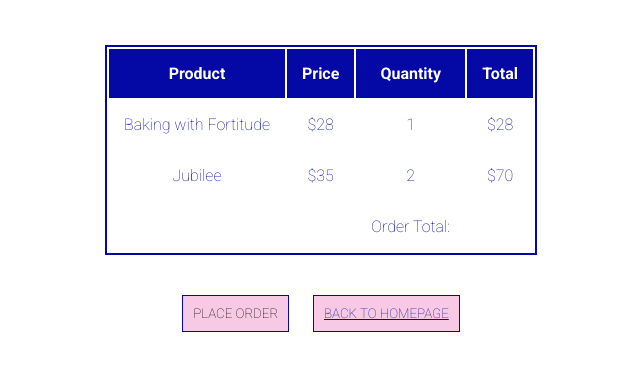
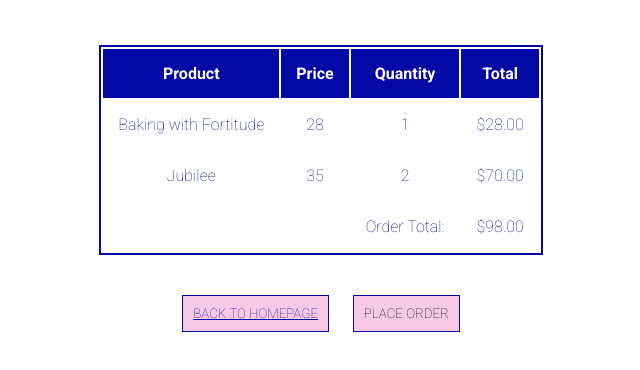
Before and after one commit to michellerenehey/e-commerce-site, a website with bundled scripts: page cart/index.html in a window 1280 px wide. Shown: the part 206-576 px from the top of the page, without its empty margins (319-959 px from the left). Built offline with nearby package versions, Linux system fonts and the light colour scheme; a web font is replaced by a local one.

Commit message:
added render-line-item function and toUSD function

```diff
--- a/cart/cart.js
+++ b/cart/cart.js
@@ -3,6 +3,9 @@
 // get the product from the cookbook arrray, so that we can acess name + price
 // we'll use findById for that!
 // finally, create the table using/building DOM elements
+// loop through each item in the cart (cart-data) and update the html
+// elements accordingly
+// rows in my HTML table correspond to items in the cart
 
 // <<tr>
 //     <td>Baking with Fortitude</td>
@@ -13,23 +16,19 @@
 
 import { cookbooks } from '../data/cookbooks.js';
 import { cart } from '../data/cart-data.js';
-import { findById } from '../utils.js';
+import { renderLineItem } from '../render-line-item.js';
+import { calcOrderTotal, findById, toUSD } from '../utils.js';
 
 // grab elements from HTML
 const tbody = document.getElementById('table-body');
 
 for (let cartItem of cart) {
     const bookData = findById(cartItem.id, cookbooks);
-    const tr = document.createElement('tr');
-    const tdName = document.createElement('td');
-    tdName.textContent = bookData.name;
-    const tdPrice = document.createElement('td');
-    tdPrice.textContent = `$${bookData.price}`;
-    const tdQty = document.createElement('td');
-    tdQty.textContent = cartItem.qty;
-    const tdTotal = document.createElement('td');
-    tdTotal.textContent = `$${cartItem.qty * bookData.price}`;
 
-    tr.append(tdName, tdPrice, tdQty, tdTotal);
-    tbody.append(tr);
+    const tr = renderLineItem(cartItem, bookData);
+    tbody.appendChild(tr);
 }
+
+const orderTotal = calcOrderTotal(cart, cookbooks);
+const tdOrderTotal = document.getElementById('order-total');
+tdOrderTotal.textContent = toUSD(orderTotal);
--- a/cart/index.html
+++ b/cart/index.html
@@ -31,11 +31,10 @@
             <td id="order-total"></td>
         </tfoot>
     </table>
-    <button id="order-button">Place Order</button>
     <button>
         <a href="../index.html">Back to Homepage</a>
     </button>
-
+    <button id="order-button">Place Order</button>
     <script type="module" src="./cart.js"></script>
 </body>
 </html>
--- a/data/cookbooks.js
+++ b/data/cookbooks.js
@@ -5,7 +5,7 @@ export const cookbooks = [
         img: './assets/fortitude.jpeg',
         author: 'Dee Rettali',
         publisher: 'Bloomsbury',
-        price: 28.00,
+        price: 28,
     },
     {
         id: '2',
@@ -13,7 +13,7 @@ export const cookbooks = [
         img: './assets/jubilee.jpeg',
         author: 'Toni-Tipton Martin',
         publisher: 'Clarkson Potter',
-        price: 35.00,
+        price: 35,
     },
     {
         id: '3',
--- /dev/null
+++ b/render-line-item.js
@@ -0,0 +1,21 @@
+import { toUSD } from './utils.js';
+
+export function renderLineItem(cartItem, bookData) {
+    const tr = document.createElement('tr');
+
+    const tdName = document.createElement('td');
+    tdName.textContent = bookData.name;
+
+    const tdPrice = document.createElement('td');
+    tdPrice.textContent = bookData.price;
+
+    const tdQty = document.createElement('td');
+    tdQty.textContent = cartItem.qty;
+
+    const tdTotal = document.createElement('td');
+    const usdTotal = cartItem.qty * bookData.price;
+    tdTotal.textContent = toUSD(usdTotal);
+
+    tr.append(tdName, tdPrice, tdQty, tdTotal);
+    return tr;
+}
--- a/utils.js
+++ b/utils.js
@@ -10,3 +10,17 @@ export function findById(id, itemList){
         }
     }
 }
+
+export function calcOrderTotal(cart, itemList) {
+    let orderTotal = 0;
+    for (let item of cart) {
+        const book = findById(item.id, itemList);
+        orderTotal = orderTotal + book.price * item.qty;
+    }
+
+    return orderTotal;
+}
+
+export function toUSD(number) {
+    return number.toLocaleString('en-us', { style: 'currency', currency: 'USD' });
+}
```
